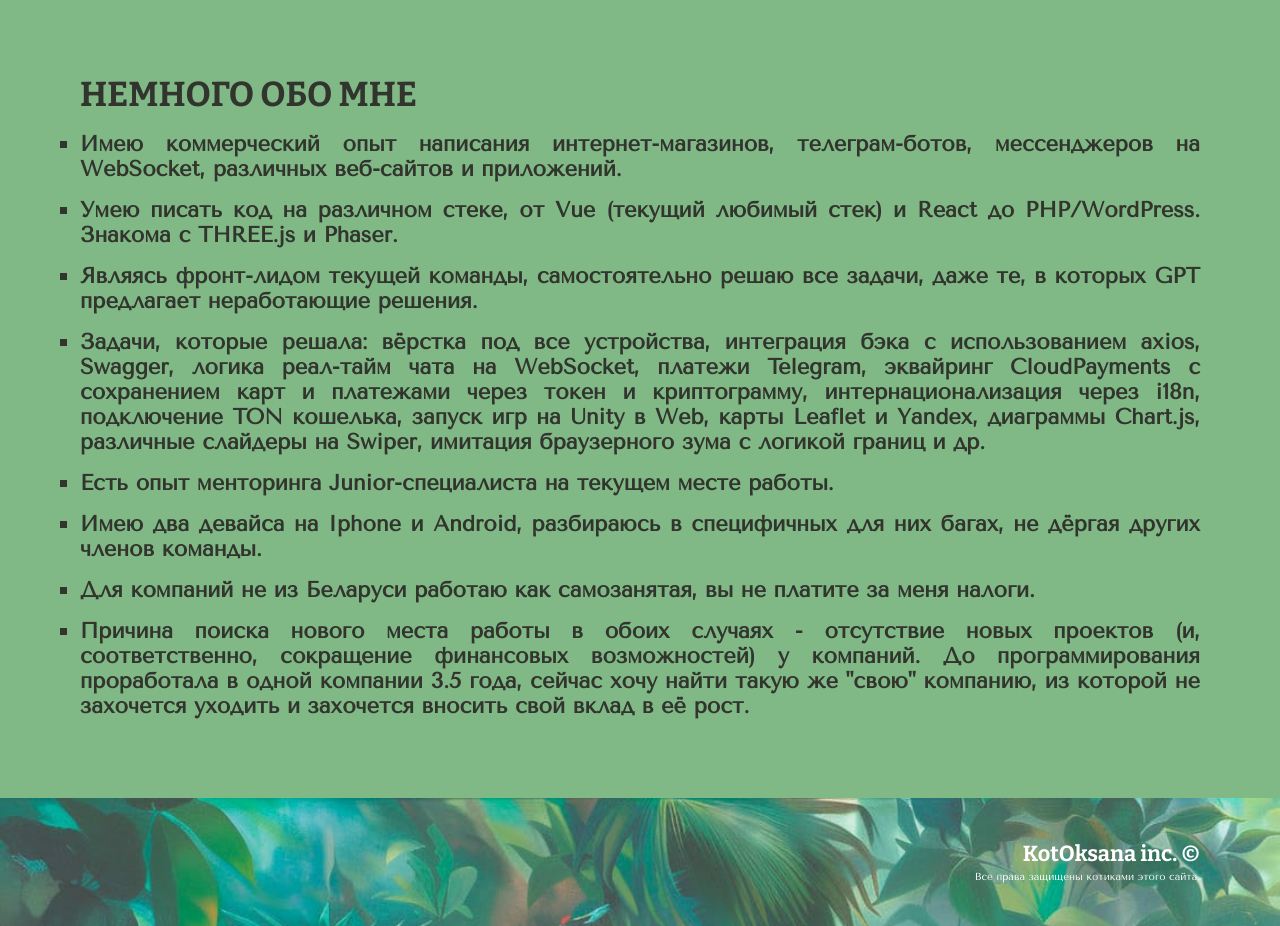
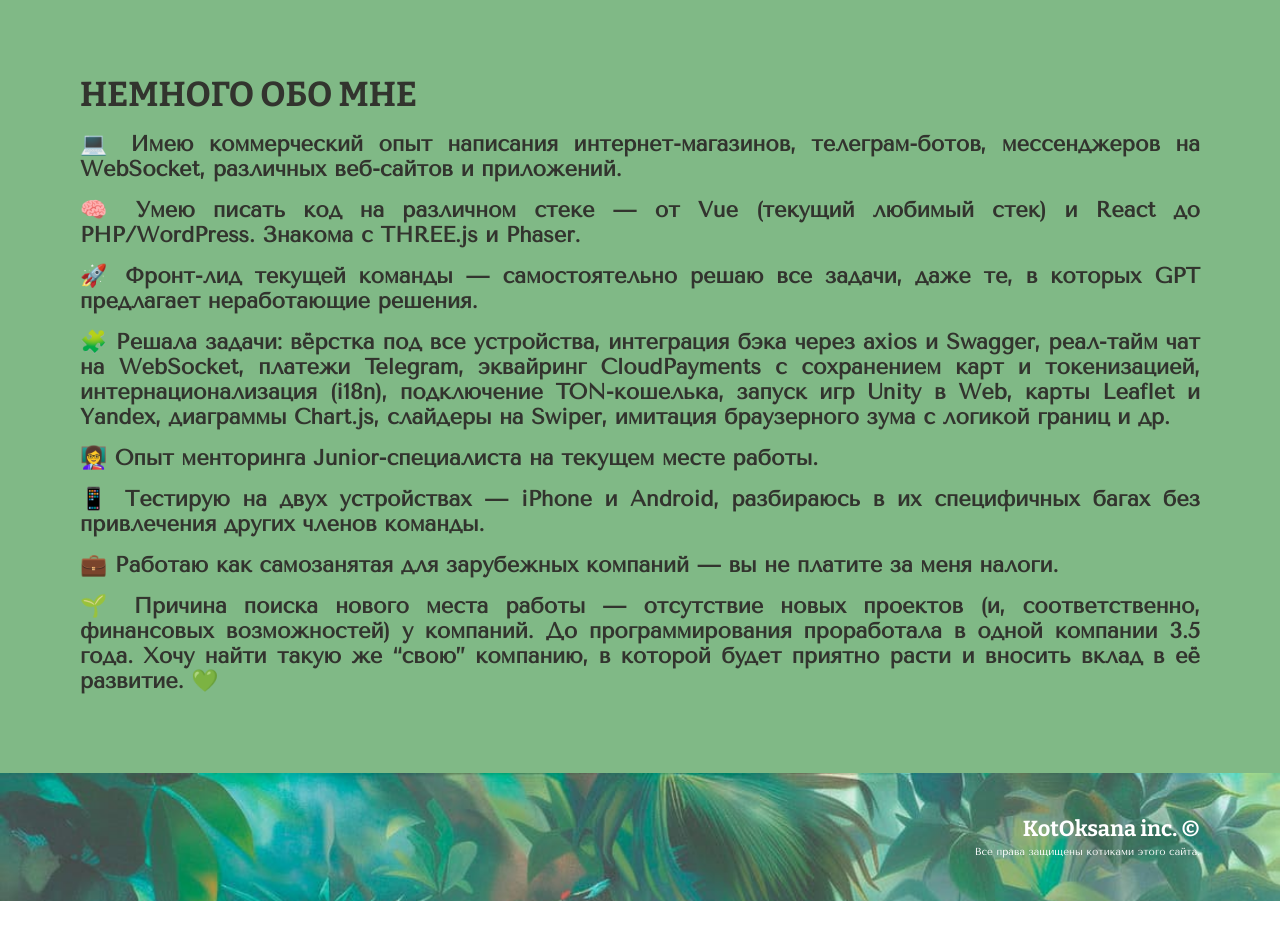
Before and after one commit to ksu1ven/resume, a React (Vite) app: page / in a window 1280 px wide. Shown: the part 1260-2186 px from the top of the page. After the commit the page ends 2161 px from the top, so only its background shows below. Built offline with nearby package versions, Linux system fonts and the light colour scheme.

Commit message:
change for smiles

```diff
--- a/src/components/pages/About/About.tsx
+++ b/src/components/pages/About/About.tsx
@@ -17,61 +17,58 @@ export function About() {
                     <h2 className="description__title">Немного обо мне</h2>
 
                     <ul className="description__list">
-                        <li className="description__item">
-                            Имею коммерческий опыт написания интернет-магазинов,
-                            телеграм-ботов, мессенджеров на WebSocket, различных
-                            веб-сайтов и приложений.
+                        <li>
+                            💻 Имею коммерческий опыт написания
+                            интернет-магазинов, телеграм-ботов, мессенджеров на
+                            WebSocket, различных веб-сайтов и приложений.
                         </li>
 
-                        <li className="description__item">
-                            Умею писать код на различном стеке, от Vue (текущий
-                            любимый стек) и React до PHP/WordPress. Знакома с
-                            THREE.js и Phaser.
+                        <li>
+                            🧠 Умею писать код на различном стеке — от Vue
+                            (текущий любимый стек) и React до PHP/WordPress.
+                            Знакома с THREE.js и Phaser.
                         </li>
 
-                        <li className="description__item">
-                            Являясь фронт-лидом текущей команды, самостоятельно
-                            решаю все задачи, даже те, в которых GPT предлагает
+                        <li>
+                            🚀 Фронт-лид текущей команды — самостоятельно решаю
+                            все задачи, даже те, в которых GPT предлагает
                             неработающие решения.
                         </li>
 
-                        <li className="description__item">
-                            Задачи, которые решала: вёрстка под все устройства,
-                            интеграция бэка с использованием axios, Swagger,
-                            логика реал-тайм чата на WebSocket, платежи
-                            Telegram, эквайринг CloudPayments с сохранением карт
-                            и платежами через токен и криптограмму,
-                            интернационализация через i18n, подключение TON
-                            кошелька, запуск игр на Unity в Web, карты Leaflet и
-                            Yandex, диаграммы Chart.js, различные слайдеры на
-                            Swiper, имитация браузерного зума с логикой границ и
-                            др.
+                        <li>
+                            🧩 Решала задачи: вёрстка под все устройства,
+                            интеграция бэка через axios и Swagger, реал-тайм чат
+                            на WebSocket, платежи Telegram, эквайринг
+                            CloudPayments с сохранением карт и токенизацией,
+                            интернационализация (i18n), подключение
+                            TON-кошелька, запуск игр Unity в Web, карты Leaflet
+                            и Yandex, диаграммы Chart.js, слайдеры на Swiper,
+                            имитация браузерного зума с логикой границ и др.
                         </li>
 
-                        <li className="description__item">
-                            Есть опыт менторинга Junior-специалиста на текущем
+                        <li>
+                            👩‍🏫 Опыт менторинга Junior-специалиста на текущем
                             месте работы.
                         </li>
 
-                        <li className="description__item">
-                            Имею два девайса на Iphone и Android, разбираюсь в
-                            специфичных для них багах, не дёргая других членов
-                            команды.
+                        <li>
+                            📱 Тестирую на двух устройствах — iPhone и Android,
+                            разбираюсь в их специфичных багах без привлечения
+                            других членов команды.
                         </li>
 
-                        <li className="description__item">
-                            Для компаний не из Беларуси работаю как самозанятая,
+                        <li>
+                            💼 Работаю как самозанятая для зарубежных компаний —
                             вы не платите за меня налоги.
                         </li>
 
-                        <li className="description__item">
-                            Причина поиска нового места работы в обоих случаях -
-                            отсутствие новых проектов (и, соответственно,
-                            сокращение финансовых возможностей) у компаний. До
-                            программирования проработала в одной компании 3.5
-                            года, сейчас хочу найти такую же &quot;свою&quot;
-                            компанию, из которой не захочется уходить и
-                            захочется вносить свой вклад в её рост.
+                        <li>
+                            🌱 Причина поиска нового места работы — отсутствие
+                            новых проектов (и, соответственно, финансовых
+                            возможностей) у компаний. До программирования
+                            проработала в одной компании 3.5 года. Хочу найти
+                            такую же “свою” компанию, в которой будет приятно
+                            расти и вносить вклад в её развитие. 💚
                         </li>
                     </ul>
                 </div>
--- a/src/styles/pages/_about.scss
+++ b/src/styles/pages/_about.scss
@@ -231,8 +231,4 @@
         flex-direction: column;
         gap: 1rem;
     }
-
-    &__item {
-        list-style-type: square;
-    }
 }
```
